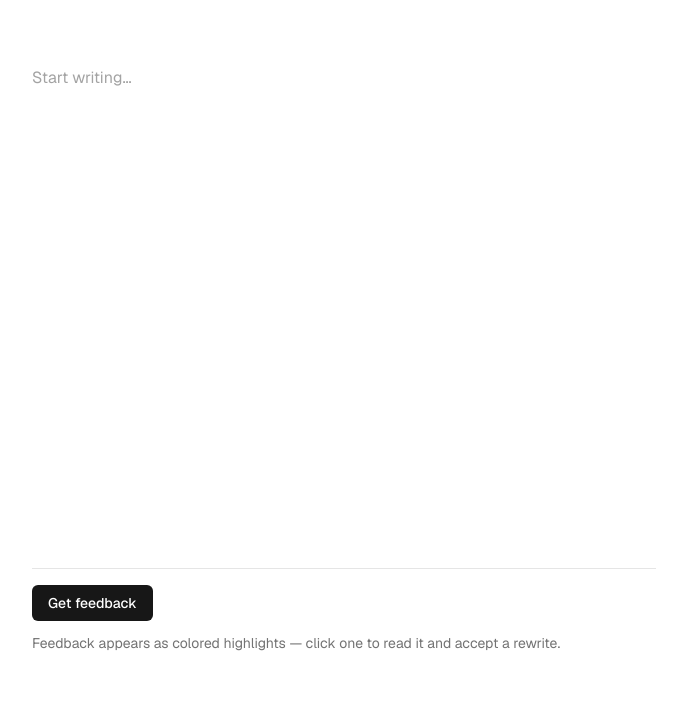
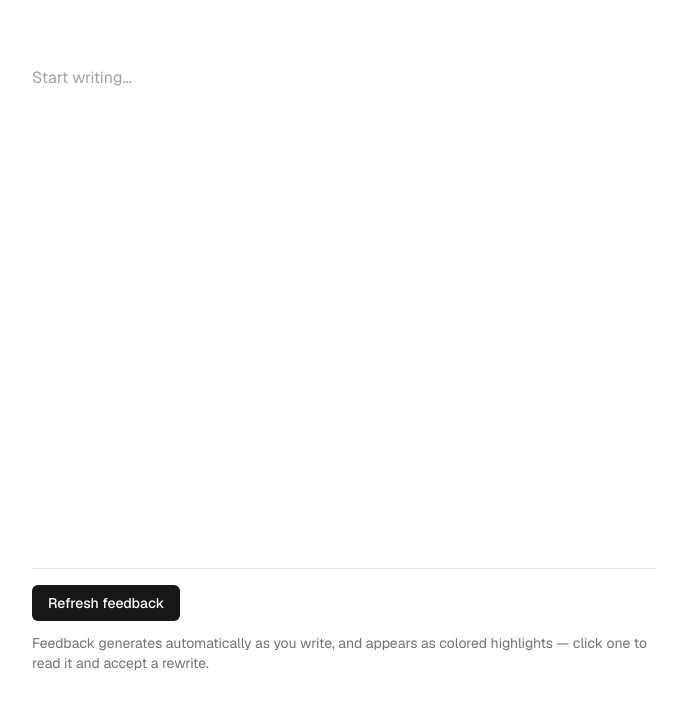
Before and after one commit to MichaelMilstead/redline, a Next.js app: page / in a window 1280 px wide. Shown: the top 708 px of the page, without its empty margins (296-974 px from the left). Built offline with nearby package versions, Linux system fonts and the light colour scheme.

Commit message:
auto-gen feedback in background after idle time

```diff
--- a/src/components/editor.tsx
+++ b/src/components/editor.tsx
@@ -4,17 +4,13 @@ import { useEffect, useRef, useState } from "react";
 import { useEditor, EditorContent } from "@tiptap/react";
 import StarterKit from "@tiptap/starter-kit";
 import Placeholder from "@tiptap/extension-placeholder";
-import {
-  Feedback,
-  feedbackPluginKey,
-  buildTextAndMap,
-  type FeedbackDecoration,
-} from "./feedback-extension";
+import { Feedback, feedbackPluginKey } from "./feedback-extension";
 import FeedbackPanel, {
   FEEDBACK_PANEL_WIDTH,
   type FeedbackItem,
   type Suggestion,
 } from "./feedback-panel";
+import { useFeedback } from "./use-feedback";
 
 type Pinned = { item: FeedbackItem; top: number; left: number };
 
@@ -36,10 +32,24 @@ export default function Editor() {
   });
 
   const containerRef = useRef<HTMLDivElement>(null);
-  const [loading, setLoading] = useState(false);
-  const [items, setItems] = useState<FeedbackItem[]>([]);
-  const [error, setError] = useState<string | null>(null);
   const [pinned, setPinned] = useState<Pinned | null>(null);
+
+  // Defer auto-generation while a panel is open so feedback doesn't change out
+  // from under the user mid-interaction.
+  const pinnedRef = useRef<Pinned | null>(null);
+  useEffect(() => {
+    pinnedRef.current = pinned;
+  }, [pinned]);
+
+  const { loading, items, error, setItems, generate, resume } = useFeedback(
+    editor,
+    { shouldDefer: () => pinnedRef.current !== null },
+  );
+
+  // Resume a deferred run once the panel closes.
+  useEffect(() => {
+    if (pinned === null) resume();
+  }, [pinned, resume]);
 
   // Open the panel when a highlight is clicked; close it on a click elsewhere or
   // on Escape. A click inside the panel itself (e.g. an accept button) is ignored
@@ -82,60 +92,6 @@ export default function Editor() {
     };
   }, [items]);
 
-  async function getFeedback() {
-    if (!editor) return;
-    const { text, map } = buildTextAndMap(editor.state.doc);
-    if (!text.trim()) {
-      setError("Write something first.");
-      return;
-    }
-
-    setLoading(true);
-    setError(null);
-    setPinned(null);
-    setItems([]);
-    editor.view.dispatch(editor.state.tr.setMeta(feedbackPluginKey, []));
-
-    try {
-      const res = await fetch("/api/feedback", {
-        method: "POST",
-        headers: { "Content-Type": "application/json" },
-        body: JSON.stringify({ content: text }),
-      });
-      const data = await res.json();
-      if (!res.ok) {
-        setError(data.error ?? "Something went wrong.");
-        return;
-      }
-
-      const nextItems: FeedbackItem[] = (
-        data.feedback as Omit<FeedbackItem, "id">[]
-      ).map((f, i) => ({ id: `fb-${i}`, ...f }));
-      setItems(nextItems);
-
-      // Convert character ranges into ProseMirror positions via the map.
-      const docSize = editor.state.doc.content.size;
-      const decorations: FeedbackDecoration[] = nextItems.flatMap((item) => {
-        if (!item.range) return [];
-        const { start, end } = item.range;
-        if (start < 0 || end > map.length || start >= end) return [];
-        const from = map[start];
-        const to = map[end - 1] + 1;
-        if (from == null || to == null || to > docSize) return [];
-        return [
-          { id: item.id, from, to, severity: item.severity, quote: item.quote },
-        ];
-      });
-      editor.view.dispatch(
-        editor.state.tr.setMeta(feedbackPluginKey, decorations),
-      );
-    } catch {
-      setError("Request failed.");
-    } finally {
-      setLoading(false);
-    }
-  }
-
   /** Replace the note's span with a chosen rewrite, then drop that note. */
   function acceptSuggestion(item: FeedbackItem, suggestion: Suggestion) {
     if (!editor) return;
@@ -159,6 +115,13 @@ export default function Editor() {
 
   return (
     <div>
+      {loading && (
+        <div className="fixed right-4 top-4 z-50 flex items-center gap-2 text-xs font-medium text-sky-400/80">
+          <span className="h-3 w-3 animate-spin rounded-full border-2 border-sky-400/30 border-t-sky-400/80" />
+          Generating feedback…
+        </div>
+      )}
+
       <div ref={containerRef} className="relative">
         <EditorContent editor={editor} />
 
@@ -175,18 +138,21 @@ export default function Editor() {
 
       <div className="mt-6 border-t border-neutral-200 pt-4 dark:border-neutral-800">
         <button
-          onClick={getFeedback}
+          onClick={() => {
+            setPinned(null);
+            generate(true);
+          }}
           disabled={loading}
           className="rounded-md bg-neutral-900 px-4 py-2 text-sm font-medium text-white disabled:opacity-50 dark:bg-white dark:text-neutral-900"
         >
-          {loading ? "Getting feedback…" : "Get feedback"}
+          {loading ? "Getting feedback…" : "Refresh feedback"}
         </button>
 
         {error && <p className="mt-3 text-sm text-red-600">{error}</p>}
         {!error && !loading && items.length === 0 && (
           <p className="mt-3 text-sm text-neutral-500">
-            Feedback appears as colored highlights — click one to read it and
-            accept a rewrite.
+            Feedback generates automatically as you write, and appears as colored
+            highlights — click one to read it and accept a rewrite.
           </p>
         )}
       </div>
--- /dev/null
+++ b/src/components/use-feedback.ts
@@ -0,0 +1,166 @@
+"use client";
+
+import { useCallback, useEffect, useRef, useState } from "react";
+import type { Editor } from "@tiptap/react";
+import {
+  buildTextAndMap,
+  feedbackPluginKey,
+  type FeedbackDecoration,
+} from "./feedback-extension";
+import type { FeedbackItem } from "./feedback-panel";
+
+const DEBOUNCE_MS = 2500; // generate this long after the user stops typing
+const MIN_INTERVAL_MS = 6000; // never auto-generate more often than this
+
+type Options = {
+  /** Return true to defer an auto-run (e.g. while the user has a panel open).
+   * Deferred runs resume when `resume()` is called. */
+  shouldDefer?: () => boolean;
+};
+
+/**
+ * Owns the feedback lifecycle: debounced auto-generation as the user types, the
+ * manual `generate(force)` trigger, request cancellation, and applying the
+ * resulting decorations. The editor component handles only the surrounding UI.
+ */
+export function useFeedback(editor: Editor | null, options: Options = {}) {
+  const [loading, setLoading] = useState(false);
+  const [items, setItems] = useState<FeedbackItem[]>([]);
+  const [error, setError] = useState<string | null>(null);
+
+  const abortRef = useRef<AbortController | null>(null);
+  const debounceRef = useRef<number | null>(null);
+  const lastTextRef = useRef<string>(""); // text of the last run — skip no-op reruns
+  const lastRunAtRef = useRef<number>(0); // for the min-interval guard
+  const pendingRef = useRef(false); // a run was deferred and should resume later
+  const shouldDeferRef = useRef(options.shouldDefer);
+  useEffect(() => {
+    shouldDeferRef.current = options.shouldDefer;
+  }, [options.shouldDefer]);
+
+  const generate = useCallback(
+    async (force = false) => {
+      if (!editor) return;
+      // Don't disrupt the user mid-interaction; resume once unblocked.
+      if (!force && shouldDeferRef.current?.()) {
+        pendingRef.current = true;
+        return;
+      }
+
+      const { text, map } = buildTextAndMap(editor.state.doc);
+      if (!text.trim()) {
+        if (force) setError("Write something first.");
+        return;
+      }
+      if (!force && text === lastTextRef.current) return; // nothing changed
+
+      lastTextRef.current = text;
+      lastRunAtRef.current = Date.now();
+      pendingRef.current = false;
+
+      // Cancel any in-flight request so a stale response can't land late.
+      abortRef.current?.abort();
+      const controller = new AbortController();
+      abortRef.current = controller;
+      const docAtSend = editor.state.doc;
+
+      setLoading(true);
+      setError(null);
+
+      try {
+        const res = await fetch("/api/feedback", {
+          method: "POST",
+          headers: { "Content-Type": "application/json" },
+          body: JSON.stringify({ content: text }),
+          signal: controller.signal,
+        });
+        const data = await res.json();
+        if (!res.ok) {
+          setError(data.error ?? "Something went wrong.");
+          return;
+        }
+
+        // If the doc changed while we waited, `map`'s positions are stale —
+        // discard. The edit that changed it already scheduled a fresh run.
+        if (editor.state.doc !== docAtSend) return;
+
+        const nextItems: FeedbackItem[] = (
+          data.feedback as Omit<FeedbackItem, "id">[]
+        ).map((f, i) => ({ id: `fb-${i}`, ...f }));
+        setItems(nextItems);
+
+        const docSize = editor.state.doc.content.size;
+        const decorations: FeedbackDecoration[] = nextItems.flatMap((item) => {
+          if (!item.range) return [];
+          const { start, end } = item.range;
+          if (start < 0 || end > map.length || start >= end) return [];
+          const from = map[start];
+          const to = map[end - 1] + 1;
+          if (from == null || to == null || to > docSize) return [];
+          return [
+            {
+              id: item.id,
+              from,
+              to,
+              severity: item.severity,
+              quote: item.quote,
+            },
+          ];
+        });
+        editor.view.dispatch(
+          editor.state.tr.setMeta(feedbackPluginKey, decorations),
+        );
+      } catch (e) {
+        if ((e as Error).name === "AbortError") return; // superseded — ignore
+        setError("Request failed.");
+      } finally {
+        // Only the most recent request owns the loading state.
+        if (abortRef.current === controller) {
+          setLoading(false);
+          abortRef.current = null;
+        }
+      }
+    },
+    [editor],
+  );
+
+  // Debounced trigger, respecting a minimum interval between runs.
+  const schedule = useCallback(() => {
+    if (debounceRef.current) clearTimeout(debounceRef.current);
+    debounceRef.current = window.setTimeout(() => {
+      const wait = MIN_INTERVAL_MS - (Date.now() - lastRunAtRef.current);
+      if (wait > 0) {
+        debounceRef.current = window.setTimeout(() => generate(), wait);
+      } else {
+        generate();
+      }
+    }, DEBOUNCE_MS);
+  }, [generate]);
+
+  // Re-run feedback a beat after the user stops typing.
+  useEffect(() => {
+    if (!editor) return;
+    const onUpdate = () => schedule();
+    editor.on("update", onUpdate);
+    return () => {
+      editor.off("update", onUpdate);
+    };
+  }, [editor, schedule]);
+
+  useEffect(() => {
+    return () => {
+      if (debounceRef.current) clearTimeout(debounceRef.current);
+      abortRef.current?.abort();
+    };
+  }, []);
+
+  /** Run a deferred generation, if one is pending (call when unblocked). */
+  const resume = useCallback(() => {
+    if (pendingRef.current) {
+      pendingRef.current = false;
+      schedule();
+    }
+  }, [schedule]);
+
+  return { loading, items, error, setItems, generate, resume };
+}
```
